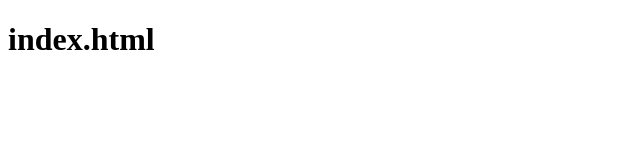
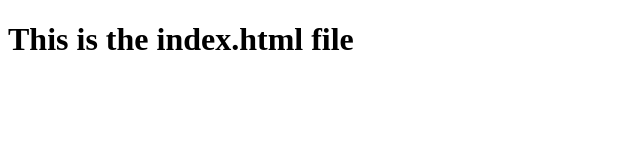
Before and after one commit to Didrik-IT/didrik-it.github.io, a plain HTML site: page index.html in a window 1280 px wide. Shown: the whole page, without its empty margins (0-640 px from the left). Drawn offline with Linux system fonts and the light colour scheme.

Commit message:
Update index.html

```diff
--- a/index.html
+++ b/index.html
@@ -7,6 +7,6 @@
     <title>Document</title>
 </head>
 <body>
-    <h1>index.html</h1>
+    <h1>This is the index.html file</h1>
 </body>
 </html>
```
